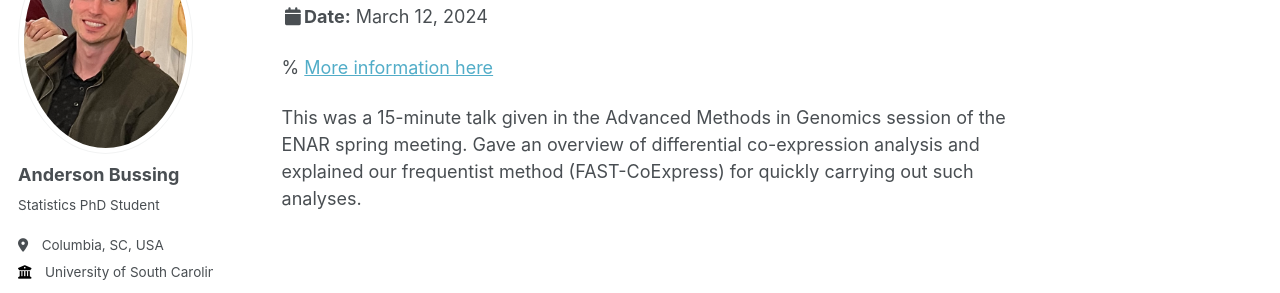
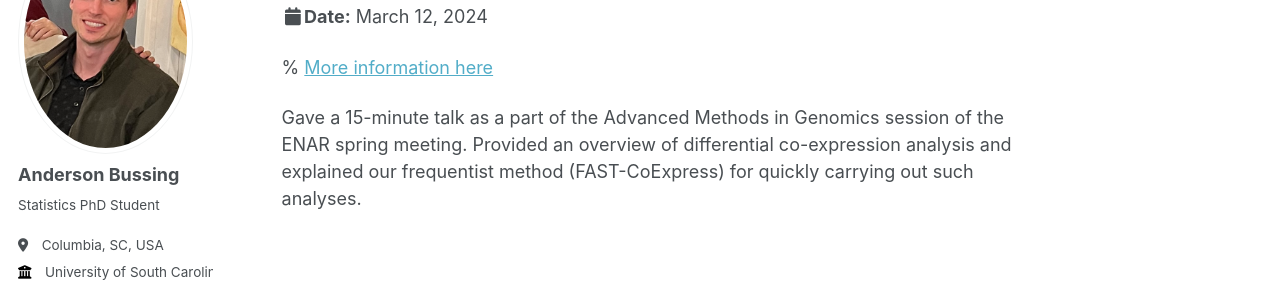
Before and after one commit to abussing/abussing.github.io, a Jekyll site: the page built from _talks/2024-03-12-talk-1.md, in a window 1280 px wide and 1094 px high. Shown: the part 177-470 px from the top of the window. Built offline with Jekyll 4.4.1, drawn with Linux system fonts in a browser that asks for light colours.

Commit message:
Update 2024-03-12-talk-1.md

```diff
--- a/_talks/2024-03-12-talk-1.md
+++ b/_talks/2024-03-12-talk-1.md
@@ -10,4 +10,4 @@ location: "Baltimore MA, USA"
 
 % [More information here](http://exampleurl.com)
 
-This was a 15-minute talk given in the Advanced Methods in Genomics session of the ENAR spring meeting. Gave an overview of differential co-expression analysis and explained our frequentist method (FAST-CoExpress) for quickly carrying out such analyses.
+Gave a 15-minute talk as a part of the Advanced Methods in Genomics session of the ENAR spring meeting. Provided an overview of differential co-expression analysis and explained our frequentist method (FAST-CoExpress) for quickly carrying out such analyses.
```
